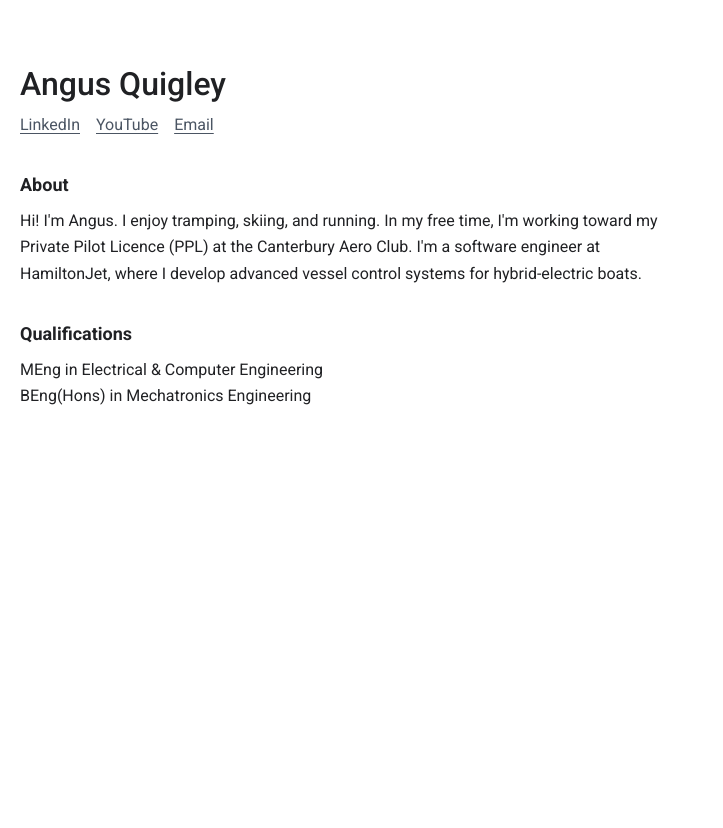
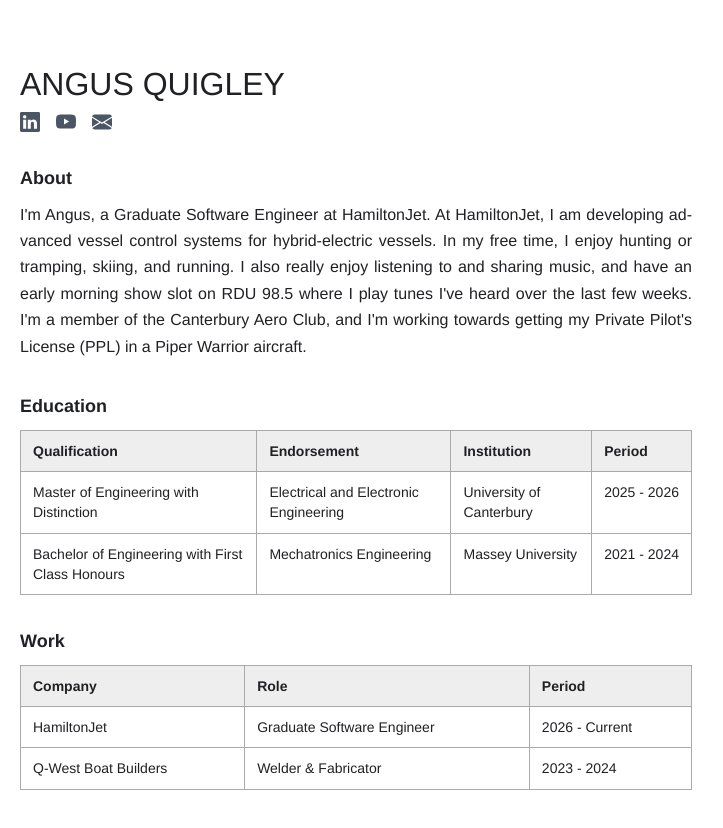
Before and after one commit to angusquigley/portfolio, a plain HTML site: page index.html in a window 1280 px wide. Shown: the full height of the page, 284-1007 px from the left. Before the commit the page ends 800 px from the top, so only its background shows below. Drawn offline with Linux system fonts and the light colour scheme.

Commit message:
updated web landing

```diff
--- a/index.html
+++ b/index.html
@@ -5,9 +5,6 @@
     <meta name="viewport" content="width=device-width, initial-scale=1">
     <meta name="description" content="The personal website of Angus Quigley.">
     <title>Angus Quigley</title>
-    <link rel="preconnect" href="https://fonts.googleapis.com">
-    <link rel="preconnect" href="https://fonts.gstatic.com" crossorigin>
-    <link href="https://fonts.googleapis.com/css2?family=Roboto:wght@400;500;700&display=swap" rel="stylesheet">
     <link rel="stylesheet" href="styles.css">
   </head>
   <body>
@@ -15,23 +12,81 @@
       <header class="intro">
         <img class="portrait" src="assets/profile.jpg" alt="Portrait of Angus Quigley" width="192" height="192">
         <div class="intro-copy">
-          <h1>Angus Quigley</h1>
+          <h1>ANGUS QUIGLEY</h1>
           <nav class="social-links" aria-label="Social profiles">
-            <a href="https://www.linkedin.com/in/angusq/">LinkedIn</a>
-            <a href="https://www.youtube.com/@angusq">YouTube</a>
-            <a href="mailto:angus.quigley@icloud.com">Email</a>
+            <a href="https://www.linkedin.com/in/angusq/" aria-label="LinkedIn" title="LinkedIn">
+              <svg class="icon" viewBox="0 0 16 16" width="20" height="20" fill="currentColor" aria-hidden="true" focusable="false"><path d="M0 1.146C0 .513.526 0 1.175 0h13.65C15.474 0 16 .513 16 1.146v13.708c0 .633-.526 1.146-1.175 1.146H1.175C.526 16 0 15.487 0 14.854zm4.943 12.248V6.169H2.542v7.225zm-1.2-8.212c.837 0 1.358-.554 1.358-1.248-.015-.709-.52-1.248-1.342-1.248S2.4 3.226 2.4 3.934c0 .694.521 1.248 1.327 1.248zm4.908 8.212V9.359c0-.216.016-.432.08-.586.173-.431.568-.878 1.232-.878.869 0 1.216.662 1.216 1.634v3.865h2.401V9.25c0-2.22-1.184-3.252-2.764-3.252-1.274 0-1.845.7-2.165 1.193v.025h-.016l.016-.025V6.169h-2.4c.03.678 0 7.225 0 7.225z"/></svg>
+            </a>
+            <a href="https://www.youtube.com/@angusq" aria-label="YouTube" title="YouTube">
+              <svg class="icon" viewBox="0 0 16 16" width="20" height="20" fill="currentColor" aria-hidden="true" focusable="false"><path d="M8.051 1.999h.089c.822.003 4.987.033 6.11.335a2.01 2.01 0 0 1 1.415 1.42c.101.38.172.883.22 1.402l.01.104.022.26.008.104c.065.914.073 1.77.074 1.957v.075c-.001.194-.01 1.108-.082 2.06l-.008.105-.009.104c-.05.572-.124 1.14-.235 1.558a2.01 2.01 0 0 1-1.415 1.42c-1.16.312-5.569.334-6.18.335h-.142c-.309 0-1.587-.006-2.927-.052l-.17-.006-.087-.004-.171-.007-.171-.007c-1.11-.049-2.167-.128-2.654-.26a2.01 2.01 0 0 1-1.415-1.419c-.111-.417-.185-.986-.235-1.558L.09 9.82l-.008-.104A31 31 0 0 1 0 7.68v-.123c.002-.215.01-.958.064-1.778l.007-.103.003-.052.008-.104.022-.26.01-.104c.048-.519.119-1.023.22-1.402a2.01 2.01 0 0 1 1.415-1.42c.487-.13 1.544-.21 2.654-.26l.17-.007.172-.006.086-.003.171-.007A100 100 0 0 1 7.858 2zM6.4 5.209v4.818l4.157-2.408z"/></svg>
+            </a>
+            <a href="mailto:angus.quigley@icloud.com" aria-label="Email" title="Email">
+              <svg class="icon" viewBox="0 0 16 16" width="20" height="20" fill="currentColor" aria-hidden="true" focusable="false"><path d="M.05 3.555A2 2 0 0 1 2 2h12a2 2 0 0 1 1.95 1.555L8 8.414zM0 4.697v7.104l5.803-3.558zM6.761 8.83l-6.57 4.027A2 2 0 0 0 2 14h12a2 2 0 0 0 1.808-1.144l-6.57-4.027L8 9.586zm3.436-.586L16 11.801V4.697z"/></svg>
+            </a>
           </nav>
         </div>
       </header>
 
       <section aria-labelledby="about-heading">
         <h2 id="about-heading">About</h2>
-        <p>Hi! I'm Angus. I enjoy tramping, skiing, and running. In my free time, I'm working toward my Private Pilot Licence (PPL) at the Canterbury Aero Club. I'm a software engineer at HamiltonJet, where I develop advanced vessel control systems for hybrid-electric boats.</p>
+        <p>I'm Angus, a Graduate Software Engineer at HamiltonJet. At HamiltonJet, I am developing advanced vessel control systems for hybrid-electric vessels. In my free time, I enjoy hunting or tramping, skiing, and running. I also really enjoy listening to and sharing music, and have an early morning show slot on RDU 98.5 where I play tunes I've heard over the last few weeks. I'm a member of the Canterbury Aero Club, and I'm working towards getting my Private Pilot's License (PPL) in a Piper Warrior aircraft.</p>
       </section>
 
       <section aria-labelledby="qualification-heading">
-        <h2 id="qualification-heading">Qualifications</h2>
-        <p>MEng in Electrical &amp; Computer Engineering<br>BEng(Hons) in Mechatronics Engineering</p>
+        <h2 id="qualification-heading">Education</h2>
+        <div class="table-scroll" role="region" aria-labelledby="qualification-heading" tabindex="0">
+          <table aria-labelledby="qualification-heading">
+            <thead>
+              <tr>
+                <th scope="col">Qualification</th>
+                <th scope="col">Endorsement</th>
+                <th scope="col">Institution</th>
+                <th scope="col">Period</th>
+              </tr>
+            </thead>
+            <tbody>
+              <tr>
+                <td>Master of Engineering with Distinction</td>
+                <td>Electrical and Electronic Engineering</td>
+                <td>University of Canterbury</td>
+                <td class="period">2025 - 2026</td>
+              </tr>
+              <tr>
+                <td>Bachelor of Engineering with First Class Honours</td>
+                <td>Mechatronics Engineering</td>
+                <td>Massey University</td>
+                <td class="period">2021 - 2024</td>
+              </tr>
+            </tbody>
+          </table>
+        </div>
+      </section>
+
+      <section aria-labelledby="work-heading">
+        <h2 id="work-heading">Work</h2>
+        <div class="table-scroll" role="region" aria-labelledby="work-heading" tabindex="0">
+          <table aria-labelledby="work-heading">
+            <thead>
+              <tr>
+                <th scope="col">Company</th>
+                <th scope="col">Role</th>
+                <th scope="col">Period</th>
+              </tr>
+            </thead>
+            <tbody>
+              <tr>
+                <td>HamiltonJet</td>
+                <td>Graduate Software Engineer</td>
+                <td class="period">2026 - Current</td>
+              </tr>
+              <tr>
+                <td>Q-West Boat Builders</td>
+                <td>Welder &amp; Fabricator</td>
+                <td class="period">2023 - 2024</td>
+              </tr>
+            </tbody>
+          </table>
+        </div>
       </section>
     </main>
   </body>
--- a/styles.css
+++ b/styles.css
@@ -1,6 +1,6 @@
 :root {
   color-scheme: light;
-  font-family: "Roboto", Arial, sans-serif;
+  font-family: Helvetica, Arial, sans-serif;
   color: #202124;
   background: #fff;
   font-synthesis: none;
@@ -14,6 +14,9 @@
 }
 
 body {
+  /* Flex stops Safari from extending text selection highlights to the page edges. */
+  display: flex;
+  flex-direction: column;
   margin: 0;
   font-size: 1rem;
   line-height: 1.65;
@@ -69,10 +72,55 @@
   margin-top: 2rem;
 }
 
+section[aria-labelledby="about-heading"] p {
+  text-align: justify;
+  hyphens: auto;
+}
+
+.table-scroll {
+  overflow-x: auto;
+}
+
+.table-scroll:focus-visible {
+  outline: 2px solid currentColor;
+  outline-offset: 3px;
+}
+
+table {
+  width: 100%;
+  border-collapse: collapse;
+  border: 1px solid #777;
+  text-align: left;
+  font-size: 0.875rem;
+  line-height: 1.45;
+}
+
+th,
+td {
+  padding: 0.625rem 0.75rem;
+  border: 1px solid #aaa;
+  vertical-align: top;
+}
+
+th {
+  background: #eee;
+  font-weight: 700;
+}
+
+.period {
+  white-space: nowrap;
+}
+
 .social-links a {
+  display: inline-flex;
   color: #4b5563;
-  text-decoration-thickness: 1px;
-  text-underline-offset: 0.2em;
+  text-decoration: none;
+}
+
+.social-links .icon {
+  display: block;
+  width: 1.25rem;
+  height: 1.25rem;
 }
 
 .social-links a:hover {
```
